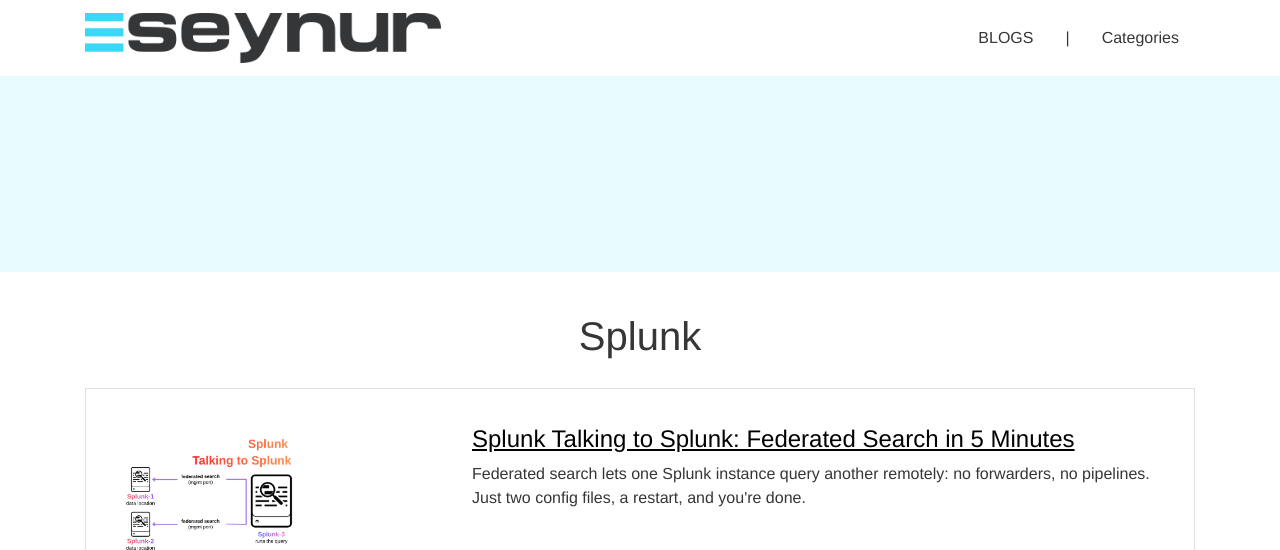
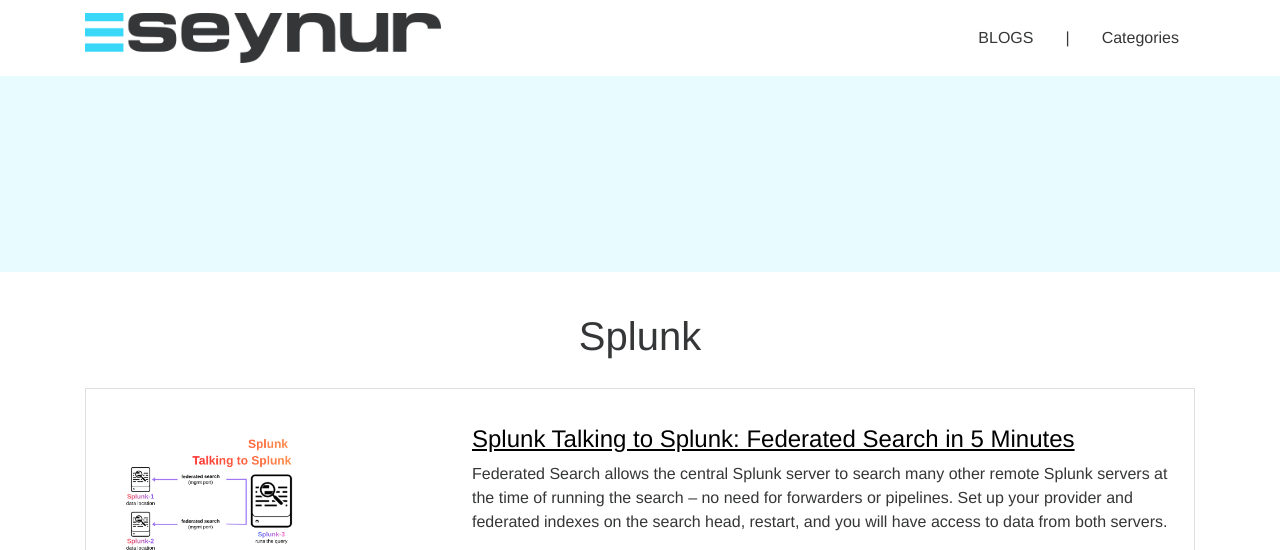
Before and after one commit to seynur/blog, a Jekyll site: the page built from categories/index.html, in a window 1280 px wide and 900 px high, cut to the strip 0-550 px from the top of the window. Built offline with Jekyll 4.4.1, drawn with Linux system fonts in a browser that asks for light colours; nearby versions of some CDN libraries.

Commit message:
update to "Splunk Talking to Splunk: Federated Search in 5 Minutes"

```diff
--- a/_posts/2026-06-09-federated-search.md
+++ b/_posts/2026-06-09-federated-search.md
@@ -1,7 +1,7 @@
 ---
 layout: default
 title: "Splunk Talking to Splunk: Federated Search in 5 Minutes"
-summary: "Federated search lets one Splunk instance query another remotely: no forwarders, no pipelines. Just two config files, a restart, and you're done."
+summary: "Federated Search allows the central Splunk server to search many other remote Splunk servers at the time of running the search – no need for forwarders or pipelines. Set up your provider and federated indexes on the search head, restart, and you will have access to data from both servers."
 author: Öykü Can
 image: /assets/img/blog/2026-06-09-federated-search.png
 date: 09-06-2026
```
